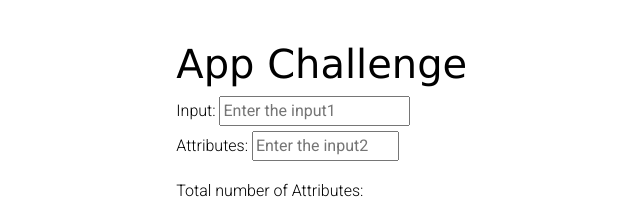
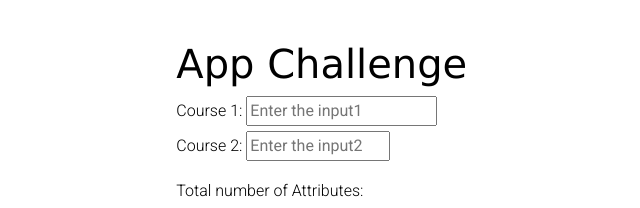
Before and after one commit to Rohitha12/Module2_practiceapp, a plain HTML site: page index.html in a window 1280 px wide. Shown: the top 208 px of the page, without its empty margins (317-957 px from the left). Drawn offline with nearby package versions, Linux system fonts and the light colour scheme.

Commit message:
Commit Changes

```diff
--- a/index.html
+++ b/index.html
@@ -16,11 +16,11 @@
 <body>
     <main >
         <h1>App Challenge</h1>
-        <label for="Number 1">Input:</label>
+        <label for="Number 1">Course 1:</label>
         <input  id="number 1" type="number" placeholder="Enter the input1" >
         <br>
         <!-- rate-->
-        <div class =rateholder><label for="Number 2">Attributes:</label>
+        <div class =rateholder><label for="Number 2">Course 2:</label>
         <input class =input id="number 2" type="number" placeholder="Enter the input2">
         </div>
         <br>
```
